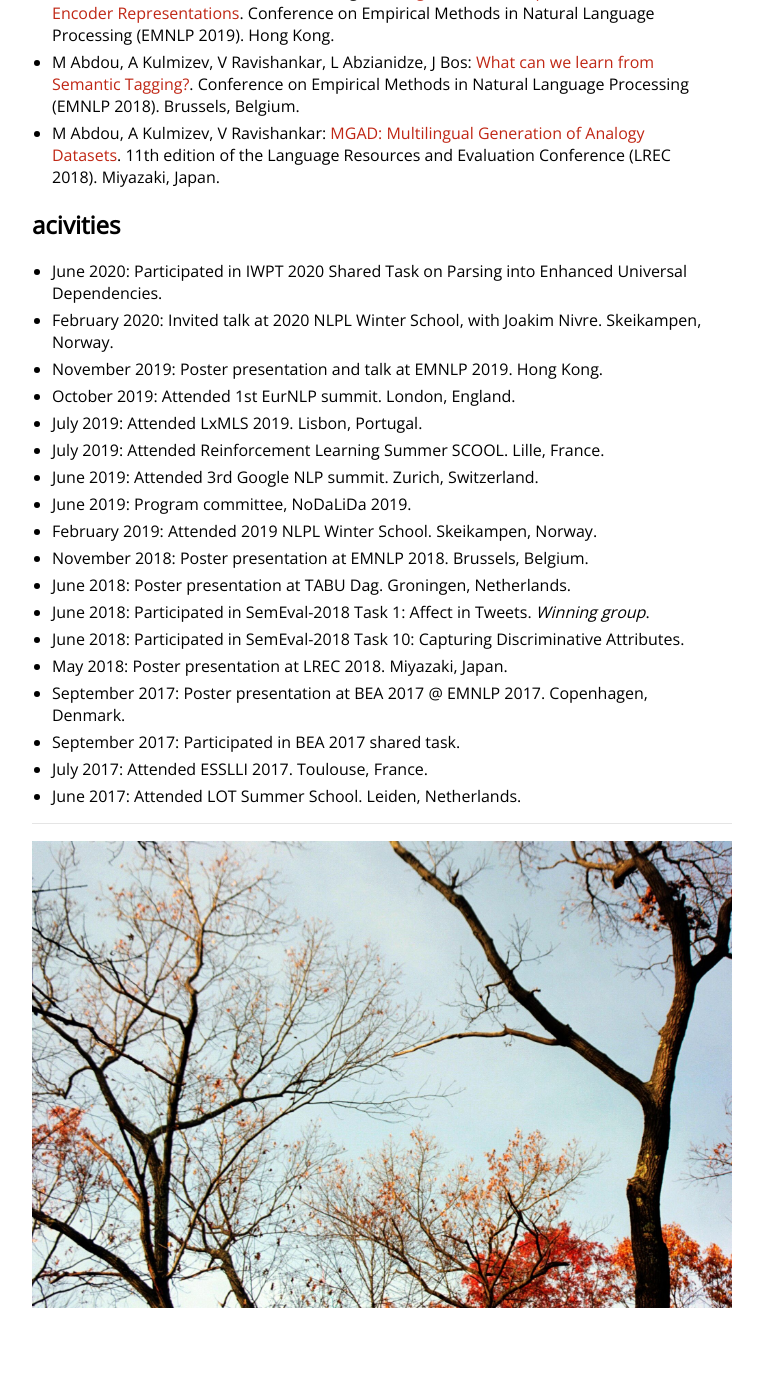
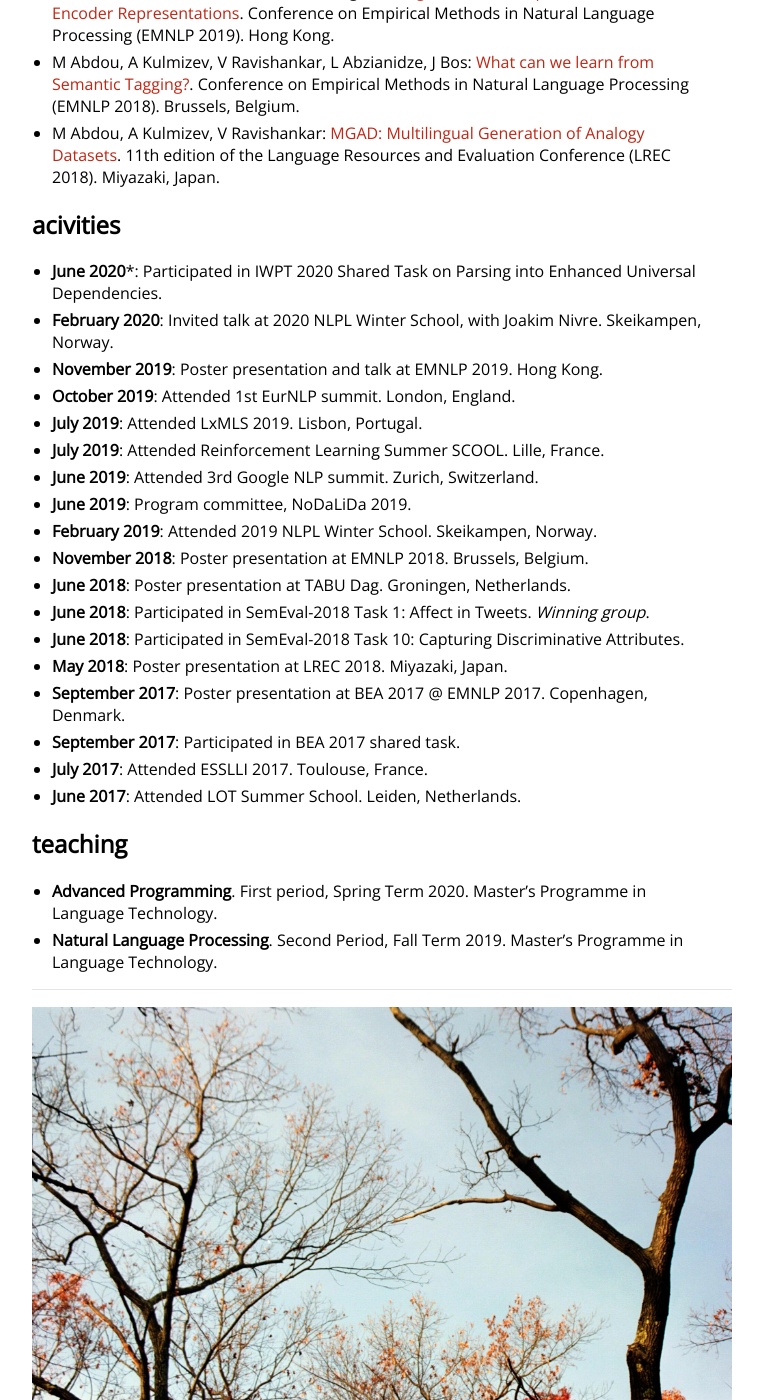
Before and after one commit to rutrastone/rutrastone.github.io, a Jekyll site: the page built from index.md, in a window 1280 px wide and 1400 px high, scrolled down 595 px. Shown: the whole window, without its empty margins (258-1021 px from the left). Built offline with Jekyll 4.4.1, drawn with Linux system fonts in a browser that asks for light colours; our own code applies the rules of GitHub Pages for plain Markdown files; before the commit the page ends 1908 px from its top, so only the background shows below that.

```diff
--- a/index.md
+++ b/index.md
@@ -26,25 +26,29 @@ I am a first-year PhD student in computational linguistics at Uppsala University
 
 ## acivities
 
-* June 2020: Participated in IWPT 2020 Shared Task on Parsing into Enhanced Universal Dependencies.
-* February 2020: Invited talk at 2020 NLPL Winter School, with Joakim Nivre. Skeikampen, Norway.
-* November 2019: Poster presentation and talk at EMNLP 2019. Hong Kong.
-* October 2019: Attended 1st EurNLP summit. London, England.
-* July 2019: Attended LxMLS 2019. Lisbon, Portugal.
-* July 2019: Attended Reinforcement Learning Summer SCOOL. Lille, France.
-* June 2019: Attended 3rd Google NLP summit. Zurich, Switzerland.
-* June 2019: Program committee, NoDaLiDa 2019.
-* February 2019: Attended 2019 NLPL Winter School. Skeikampen, Norway.
-* November 2018: Poster presentation at EMNLP 2018. Brussels, Belgium.
-* June 2018: Poster presentation at TABU Dag. Groningen, Netherlands.
-* June 2018: Participated in SemEval-2018 Task 1: Affect in Tweets. *Winning group*.
-* June 2018: Participated in SemEval-2018 Task 10: Capturing Discriminative Attributes.
-* May 2018: Poster presentation at LREC 2018. Miyazaki, Japan.
-* September 2017: Poster presentation at BEA 2017 @ EMNLP 2017. Copenhagen, Denmark.
-* September 2017: Participated in BEA 2017 shared task.
-* July 2017: Attended ESSLLI 2017. Toulouse, France.
-* June 2017: Attended LOT Summer School. Leiden, Netherlands.
+* **June 2020***: Participated in IWPT 2020 Shared Task on Parsing into Enhanced Universal Dependencies.
+* **February 2020**: Invited talk at 2020 NLPL Winter School, with Joakim Nivre. Skeikampen, Norway.
+* **November 2019**: Poster presentation and talk at EMNLP 2019. Hong Kong.
+* **October 2019**: Attended 1st EurNLP summit. London, England.
+* **July 2019**: Attended LxMLS 2019. Lisbon, Portugal.
+* **July 2019**: Attended Reinforcement Learning Summer SCOOL. Lille, France.
+* **June 2019**: Attended 3rd Google NLP summit. Zurich, Switzerland.
+* **June 2019**: Program committee, NoDaLiDa 2019.
+* **February 2019**: Attended 2019 NLPL Winter School. Skeikampen, Norway.
+* **November 2018**: Poster presentation at EMNLP 2018. Brussels, Belgium.
+* **June 2018**: Poster presentation at TABU Dag. Groningen, Netherlands.
+* **June 2018**: Participated in SemEval-2018 Task 1: Affect in Tweets. *Winning group*.
+* **June 2018**: Participated in SemEval-2018 Task 10: Capturing Discriminative Attributes.
+* **May 2018**: Poster presentation at LREC 2018. Miyazaki, Japan.
+* **September 2017**: Poster presentation at BEA 2017 @ EMNLP 2017. Copenhagen, Denmark.
+* **September 2017**: Participated in BEA 2017 shared task.
+* **July 2017**: Attended ESSLLI 2017. Toulouse, France.
+* **June 2017**: Attended LOT Summer School. Leiden, Netherlands.
 
+## teaching
+
+* **Advanced Programming**. First period, Spring Term 2020. Master's Programme in Language Technology.
+* **Natural Language Processing**. Second Period, Fall Term 2019. Master's Programme in Language Technology.
 
 <!-- 2. M Abdou, A Kulmizev, JG i Ametllé: [AffecThor at SemEval-2018 Task 1: A cross-linguistic approach to sentiment intensity quantification in tweets](http://www.aclweb.org/anthology/S18-1032); Proceedings of The 12th International Workshop on Semantic Evaluation (2018) -->
 <!-- 3. A Kulmizev, M Abdou, V Ravishankar, M Nissim: [Discriminator at SemEval-2018 Task 10: Minimally Supervised Discrimination](http://www.aclweb.org/anthology/S18-1167); Proceedings of The 12th International Workshop on Semantic Evaluation (2018) -->
```
